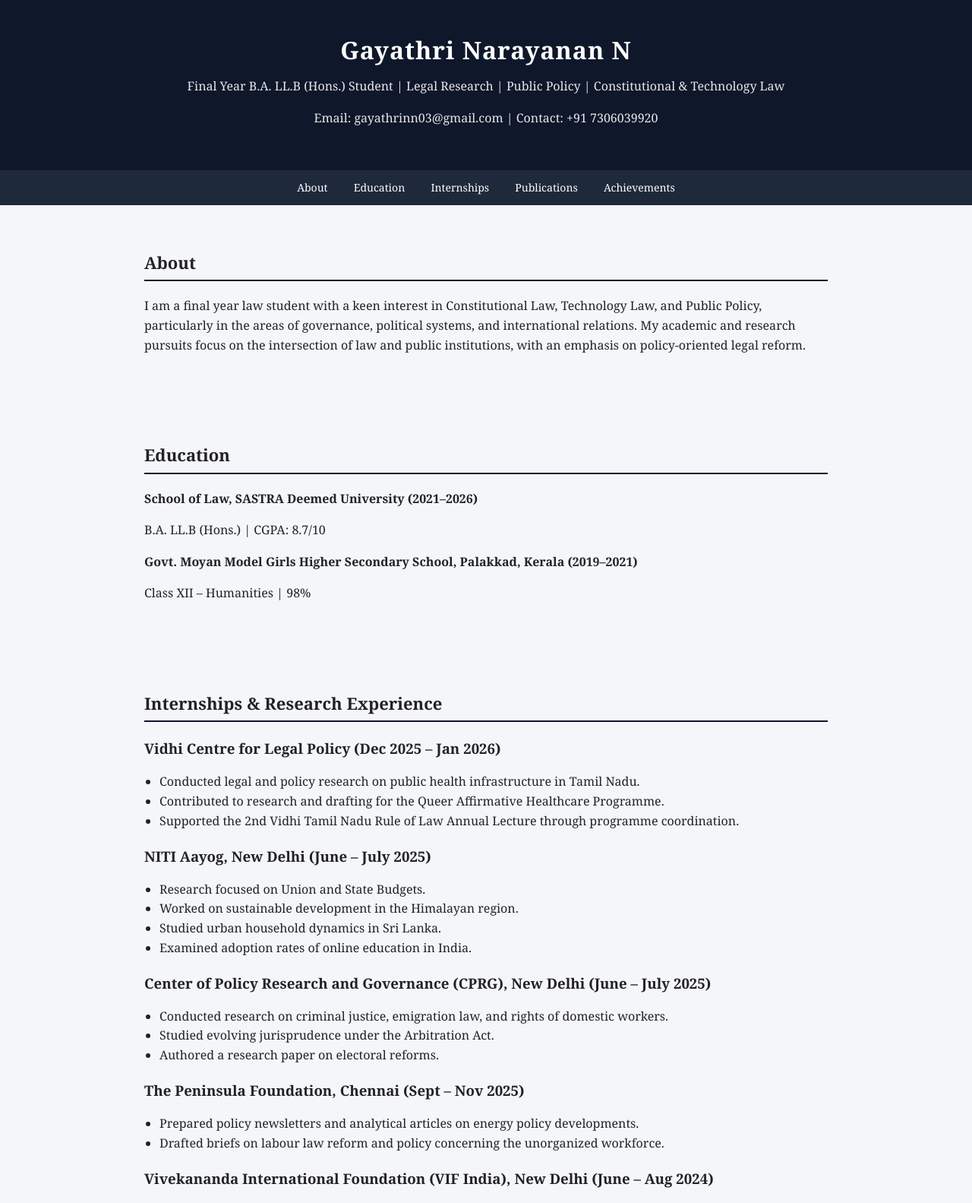
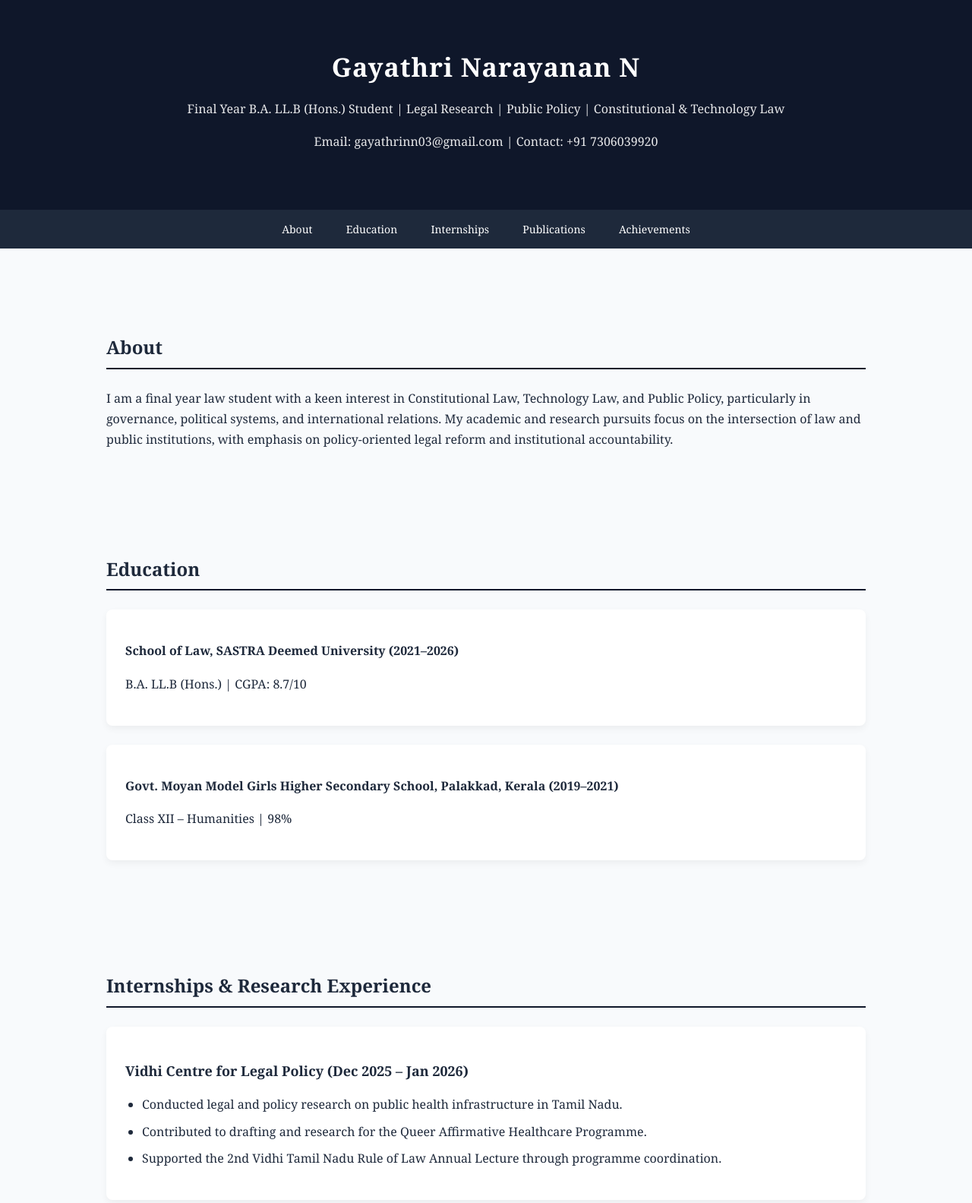
Before and after one commit to gayathrinn03/Gayathri.github.io, a plain HTML site: page index.html in a window 1280 px wide. Shown: the top 1583 px of the page at 76% size. Drawn offline with Linux system fonts and the light colour scheme.

Commit message:
Update index.html

```diff
--- a/index.html
+++ b/index.html
@@ -5,100 +5,8 @@
     <title>Gayathri Narayanan | Legal Research & Policy</title>
     <meta name="viewport" content="width=device-width, initial-scale=1.0">
 
-    <style>
-        body {
-            font-family: "Georgia", serif;
-            margin: 0;
-            padding: 0;
-            background-color: #f4f6f9;
-            color: #222;
-            line-height: 1.6;
-        }
-
-        header {
-            background-color: #0f172a;
-            color: white;
-            padding: 40px 20px;
-            text-align: center;
-        }
-
-        header h1 {
-            margin: 0;
-            font-size: 32px;
-            letter-spacing: 1px;
-        }
-
-        header p {
-            margin-top: 10px;
-            font-size: 16px;
-            opacity: 0.9;
-        }
-
-        nav {
-            background-color: #1e293b;
-            text-align: center;
-            padding: 10px;
-        }
-
-        nav a {
-            color: white;
-            margin: 0 15px;
-            text-decoration: none;
-            font-size: 14px;
-        }
-
-        nav a:hover {
-            text-decoration: underline;
-        }
-
-        section {
-            max-width: 900px;
-            margin: auto;
-            padding: 40px 20px;
-        }
-
-        h2 {
-            border-bottom: 2px solid #0f172a;
-            padding-bottom: 5px;
-            margin-bottom: 20px;
-            font-size: 22px;
-        }
-
-        h3 {
-            margin-bottom: 5px;
-        }
-
-        .institution {
-            font-weight: bold;
-        }
-
-        .date {
-            font-style: italic;
-            color: #555;
-        }
-
-        ul {
-            padding-left: 20px;
-        }
-
-        footer {
-            background-color: #0f172a;
-            color: white;
-            text-align: center;
-            padding: 20px;
-            font-size: 14px;
-        }
-
-        a {
-            color: #1e40af;
-        }
-
-        @media (max-width: 600px) {
-            header h1 {
-                font-size: 24px;
-            }
-        }
-    </style>
+    <!-- External CSS File -->
+    <link rel="stylesheet" href="style.css">
 </head>
 
 <body>
@@ -117,72 +25,91 @@
     <a href="#achievements">Achievements</a>
 </nav>
 
+<div class="container">
+
 <section id="about">
     <h2>About</h2>
     <p>
         I am a final year law student with a keen interest in Constitutional Law, Technology Law,
-        and Public Policy, particularly in the areas of governance, political systems, and international relations.
+        and Public Policy, particularly in governance, political systems, and international relations.
         My academic and research pursuits focus on the intersection of law and public institutions,
-        with an emphasis on policy-oriented legal reform.
+        with emphasis on policy-oriented legal reform and institutional accountability.
     </p>
 </section>
 
 <section id="education">
     <h2>Education</h2>
 
+    <div class="card">
         <p class="institution">School of Law, SASTRA Deemed University (2021–2026)</p>
         <p>B.A. LL.B (Hons.) | CGPA: 8.7/10</p>
+    </div>
 
+    <div class="card">
         <p class="institution">Govt. Moyan Model Girls Higher Secondary School, Palakkad, Kerala (2019–2021)</p>
         <p>Class XII – Humanities | 98%</p>
+    </div>
 </section>
 
 <section id="internships">
     <h2>Internships & Research Experience</h2>
 
+    <div class="card">
         <h3>Vidhi Centre for Legal Policy (Dec 2025 – Jan 2026)</h3>
         <ul>
             <li>Conducted legal and policy research on public health infrastructure in Tamil Nadu.</li>
-        <li>Contributed to research and drafting for the Queer Affirmative Healthcare Programme.</li>
+            <li>Contributed to drafting and research for the Queer Affirmative Healthcare Programme.</li>
             <li>Supported the 2nd Vidhi Tamil Nadu Rule of Law Annual Lecture through programme coordination.</li>
         </ul>
+    </div>
 
+    <div class="card">
         <h3>NITI Aayog, New Delhi (June – July 2025)</h3>
         <ul>
-        <li>Research focused on Union and State Budgets.</li>
+            <li>Researched Union and State Budgets and fiscal governance.</li>
             <li>Worked on sustainable development in the Himalayan region.</li>
             <li>Studied urban household dynamics in Sri Lanka.</li>
             <li>Examined adoption rates of online education in India.</li>
         </ul>
+    </div>
 
+    <div class="card">
         <h3>Center of Policy Research and Governance (CPRG), New Delhi (June – July 2025)</h3>
         <ul>
             <li>Conducted research on criminal justice, emigration law, and rights of domestic workers.</li>
             <li>Studied evolving jurisprudence under the Arbitration Act.</li>
             <li>Authored a research paper on electoral reforms.</li>
         </ul>
+    </div>
 
+    <div class="card">
         <h3>The Peninsula Foundation, Chennai (Sept – Nov 2025)</h3>
         <ul>
             <li>Prepared policy newsletters and analytical articles on energy policy developments.</li>
             <li>Drafted briefs on labour law reform and policy concerning the unorganized workforce.</li>
         </ul>
+    </div>
 
+    <div class="card">
         <h3>Vivekananda International Foundation (VIF India), New Delhi (June – Aug 2024)</h3>
         <ul>
-        <li>Engaged in geopolitical research and discussions on India’s Neighborhood Policy.</li>
+            <li>Engaged in geopolitical research and India’s Neighborhood Policy discussions.</li>
             <li>Published an article on the 13th Amendment of Sri Lanka and India–Sri Lanka Relations.</li>
         </ul>
+    </div>
 
+    <div class="card">
         <h3>Office of Special Public Prosecutor (POCSO), Palakkad (June – July 2022)</h3>
         <ul>
-        <li>Assisted in legal drafting and case research under the POCSO Act.</li>
+            <li>Assisted with legal drafting and case research under the POCSO Act.</li>
             <li>Observed district court proceedings.</li>
         </ul>
+    </div>
 </section>
 
 <section id="publications">
     <h2>Publications</h2>
+    <div class="card">
         <ul>
             <li>
                 “13th Amendment of Sri Lanka and India–Sri Lanka Relations” – VIF India
@@ -201,10 +128,12 @@
                 <br><a href="https://www.legalserviceindia.com/legal/article-21224-an-analysis-of-gender-based-violence-laws-and-judicial-responses-in-india-.html" target="_blank">Read Article</a>
             </li>
         </ul>
+    </div>
 </section>
 
 <section id="achievements">
     <h2>Moot Court Achievements</h2>
+    <div class="card">
         <ul>
             <li>Winner – 2nd Dr. T.M.A. Pai International Technology Law Moot Court Competition (2025)</li>
             <li>Winner – 1st TNNLU NHRC National Moot Court Competition (2023)</li>
@@ -212,14 +141,19 @@
             <li>Quarter Finalist – 16th NALSAR Justice B.R. Sawhney Memorial Moot Court Competition (2023)</li>
             <li>Participant – 4th NLUO National Public Health Law Moot Court Competition (2025)</li>
         </ul>
+    </div>
 
     <h2>Leadership & Extracurricular Roles</h2>
+    <div class="card">
         <ul>
             <li>Core Committee Member – 20th Nani Palkhivala Memorial Tax Moot Court Competition (2025)</li>
             <li>Co-Convenor – 8th Shri V. Chandrasekaran Memorial Tax Moot Court Competition (2024)</li>
             <li>Team Member – TechnoInformals, Event Management Club, SASTRA University</li>
         </ul>
+    </div>
 </section>
+
+</div>
 
 <footer>
     © 2026 Gayathri Narayanan | Legal Research & Policy Portfolio
```
Lines whose indentation alone changed are shown as unchanged.
